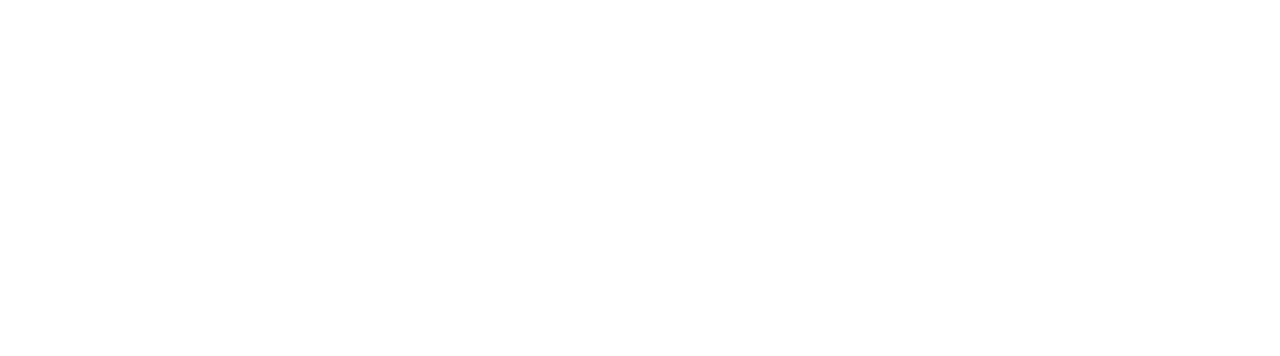
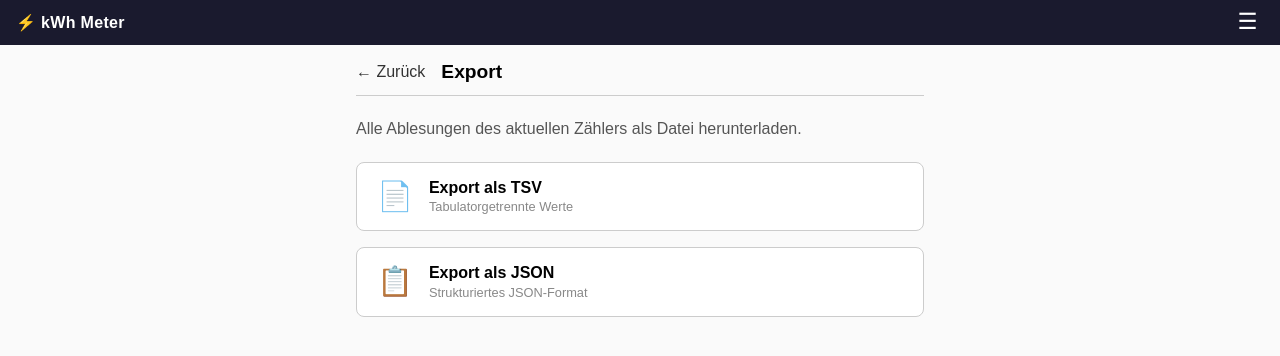
Before and after one commit to snwiem/kwh-meter, a Vue app in the folder frontend/: page /export in a window 1280 px wide. Before the commit this address had no page. Shown: the top 356 px of the page. Built offline with nearby package versions, Linux system fonts and the light colour scheme.

Commit message:
feat(frontend): add global burger menu with Export navigation and export page

```diff
--- a/frontend/src/App.vue
+++ b/frontend/src/App.vue
@@ -1,3 +1,160 @@
+<script setup lang="ts">
+import { ref } from 'vue'
+import { useRouter } from 'vue-router'
+
+const router = useRouter()
+const menuOpen = ref(false)
+
+function navigate(to: string) {
+  menuOpen.value = false
+  router.push(to)
+}
+</script>
+
 <template>
-  <RouterView />
+  <div class="app-shell">
+    <!-- Global top bar -->
+    <div class="top-bar">
+      <span class="app-title">⚡ kWh Meter</span>
+      <button class="burger-btn" aria-label="Menü öffnen" @click="menuOpen = true">☰</button>
+    </div>
+
+    <!-- Slide-in overlay menu -->
+    <Transition name="fade">
+      <div v-if="menuOpen" class="menu-overlay" @click.self="menuOpen = false">
+        <div class="menu-panel">
+          <button class="menu-close" aria-label="Menü schließen" @click="menuOpen = false">✕</button>
+          <nav class="menu-nav">
+            <button class="menu-item" @click="navigate('/')">🏠 Übersicht</button>
+            <button class="menu-item" @click="navigate('/export')">⬇ Export</button>
+          </nav>
+        </div>
+      </div>
+    </Transition>
+
+    <!-- Page content -->
+    <main class="page-content">
+      <RouterView />
+    </main>
+  </div>
 </template>
+
+<style>
+/* Global reset */
+*, *::before, *::after {
+  box-sizing: border-box;
+}
+
+body {
+  margin: 0;
+  font-family: sans-serif;
+  background: #fafafa;
+}
+</style>
+
+<style scoped>
+.app-shell {
+  min-height: 100vh;
+  display: flex;
+  flex-direction: column;
+}
+
+.top-bar {
+  display: flex;
+  justify-content: space-between;
+  align-items: center;
+  background: #1a1a2e;
+  color: #fff;
+  padding: 0.6rem 1rem;
+  position: sticky;
+  top: 0;
+  z-index: 100;
+}
+
+.app-title {
+  font-weight: 700;
+  font-size: 1rem;
+  letter-spacing: 0.02em;
+}
+
+.burger-btn {
+  background: none;
+  border: none;
+  color: #fff;
+  font-size: 1.4rem;
+  cursor: pointer;
+  padding: 0.1rem 0.4rem;
+  line-height: 1;
+}
+
+.burger-btn:hover {
+  opacity: 0.75;
+}
+
+/* Overlay */
+.menu-overlay {
+  position: fixed;
+  inset: 0;
+  background: rgba(0, 0, 0, 0.45);
+  z-index: 200;
+  display: flex;
+  justify-content: flex-end;
+}
+
+.menu-panel {
+  background: #fff;
+  width: min(280px, 80vw);
+  height: 100%;
+  display: flex;
+  flex-direction: column;
+  padding: 1rem;
+  box-shadow: -4px 0 16px rgba(0, 0, 0, 0.2);
+}
+
+.menu-close {
+  align-self: flex-end;
+  background: none;
+  border: none;
+  font-size: 1.2rem;
+  cursor: pointer;
+  color: #333;
+  padding: 0.2rem 0.4rem;
+  margin-bottom: 1rem;
+}
+
+.menu-nav {
+  display: flex;
+  flex-direction: column;
+  gap: 0.25rem;
+}
+
+.menu-item {
+  background: none;
+  border: none;
+  text-align: left;
+  font-size: 1rem;
+  padding: 0.75rem 0.5rem;
+  cursor: pointer;
+  border-radius: 6px;
+  color: #222;
+}
+
+.menu-item:hover {
+  background: #f0f0f0;
+}
+
+.page-content {
+  flex: 1;
+}
+
+/* Transition */
+.fade-enter-active,
+.fade-leave-active {
+  transition: opacity 0.2s ease;
+}
+
+.fade-enter-from,
+.fade-leave-to {
+  opacity: 0;
+}
+</style>
--- a/frontend/src/router/index.ts
+++ b/frontend/src/router/index.ts
@@ -1,12 +1,14 @@
 import { createRouter, createWebHistory } from 'vue-router'
 import MainScreen from '../views/MainScreen.vue'
 import AddReadingView from '../views/AddReadingView.vue'
+import ExportView from '../views/ExportView.vue'
 
 const router = createRouter({
   history: createWebHistory(),
   routes: [
     { path: '/', component: MainScreen },
     { path: '/add', component: AddReadingView },
+    { path: '/export', component: ExportView },
   ],
 })
 
--- /dev/null
+++ b/frontend/src/views/ExportView.vue
@@ -0,0 +1,131 @@
+<script setup lang="ts">
+import { useRouter } from 'vue-router'
+
+const router = useRouter()
+
+function download(path: string) {
+  const a = document.createElement('a')
+  a.href = path
+  a.download = ''
+  document.body.appendChild(a)
+  a.click()
+  document.body.removeChild(a)
+}
+</script>
+
+<template>
+  <div class="screen">
+    <header class="header">
+      <button class="back-btn" @click="router.push('/')" aria-label="Zurück">← Zurück</button>
+      <h1 class="title">Export</h1>
+    </header>
+
+    <main class="content">
+      <p class="description">
+        Alle Ablesungen des aktuellen Zählers als Datei herunterladen.
+      </p>
+
+      <div class="buttons">
+        <button class="download-btn tsv-btn" @click="download('/api/export/tsv')">
+          <span class="btn-icon">📄</span>
+          <span class="btn-label">
+            <strong>Export als TSV</strong>
+            <small>Tabulatorgetrennte Werte</small>
+          </span>
+        </button>
+
+        <button class="download-btn json-btn" @click="download('/api/export/json')">
+          <span class="btn-icon">📋</span>
+          <span class="btn-label">
+            <strong>Export als JSON</strong>
+            <small>Strukturiertes JSON-Format</small>
+          </span>
+        </button>
+      </div>
+    </main>
+  </div>
+</template>
+
+<style scoped>
+.screen {
+  max-width: 600px;
+  margin: 0 auto;
+  padding: 1rem;
+}
+
+.header {
+  display: flex;
+  align-items: center;
+  gap: 1rem;
+  border-bottom: 1px solid #ccc;
+  padding-bottom: 0.75rem;
+  margin-bottom: 1.5rem;
+}
+
+.back-btn {
+  background: none;
+  border: none;
+  cursor: pointer;
+  font-size: 1rem;
+  color: #333;
+  padding: 0;
+}
+
+.back-btn:hover {
+  text-decoration: underline;
+}
+
+.title {
+  font-size: 1.2rem;
+  margin: 0;
+}
+
+.description {
+  color: #555;
+  margin-bottom: 1.5rem;
+}
+
+.buttons {
+  display: flex;
+  flex-direction: column;
+  gap: 1rem;
+}
+
+.download-btn {
+  display: flex;
+  align-items: center;
+  gap: 1rem;
+  padding: 1rem 1.25rem;
+  border: 1px solid #ccc;
+  border-radius: 8px;
+  background: #fff;
+  cursor: pointer;
+  text-align: left;
+  width: 100%;
+  transition: background 0.15s;
+}
+
+.download-btn:hover {
+  background: #f5f5f5;
+}
+
+.btn-icon {
+  font-size: 1.8rem;
+  line-height: 1;
+}
+
+.btn-label {
+  display: flex;
+  flex-direction: column;
+  gap: 0.15rem;
+}
+
+.btn-label strong {
+  font-size: 1rem;
+}
+
+.btn-label small {
+  font-size: 0.8rem;
+  color: #888;
+}
+</style>
```
